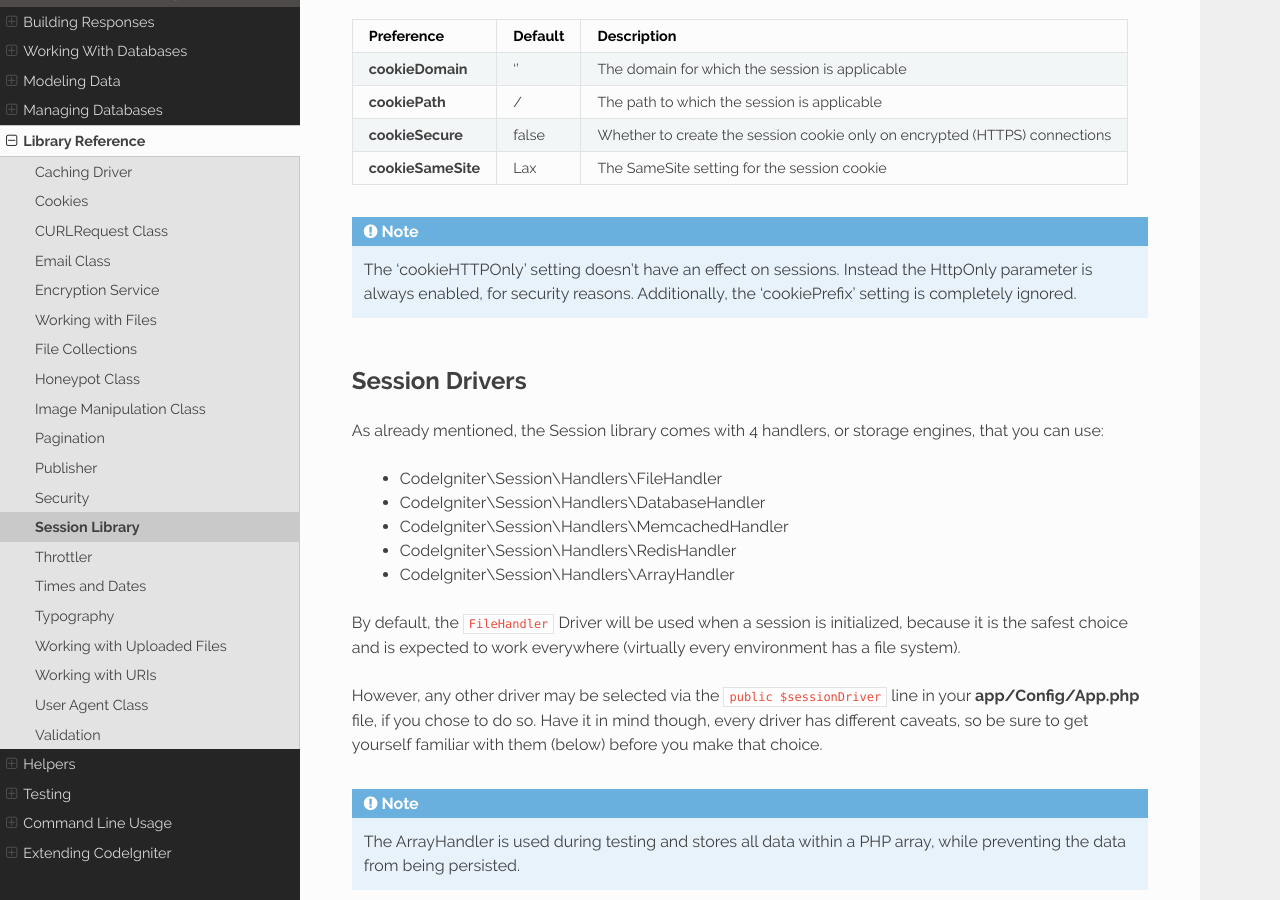
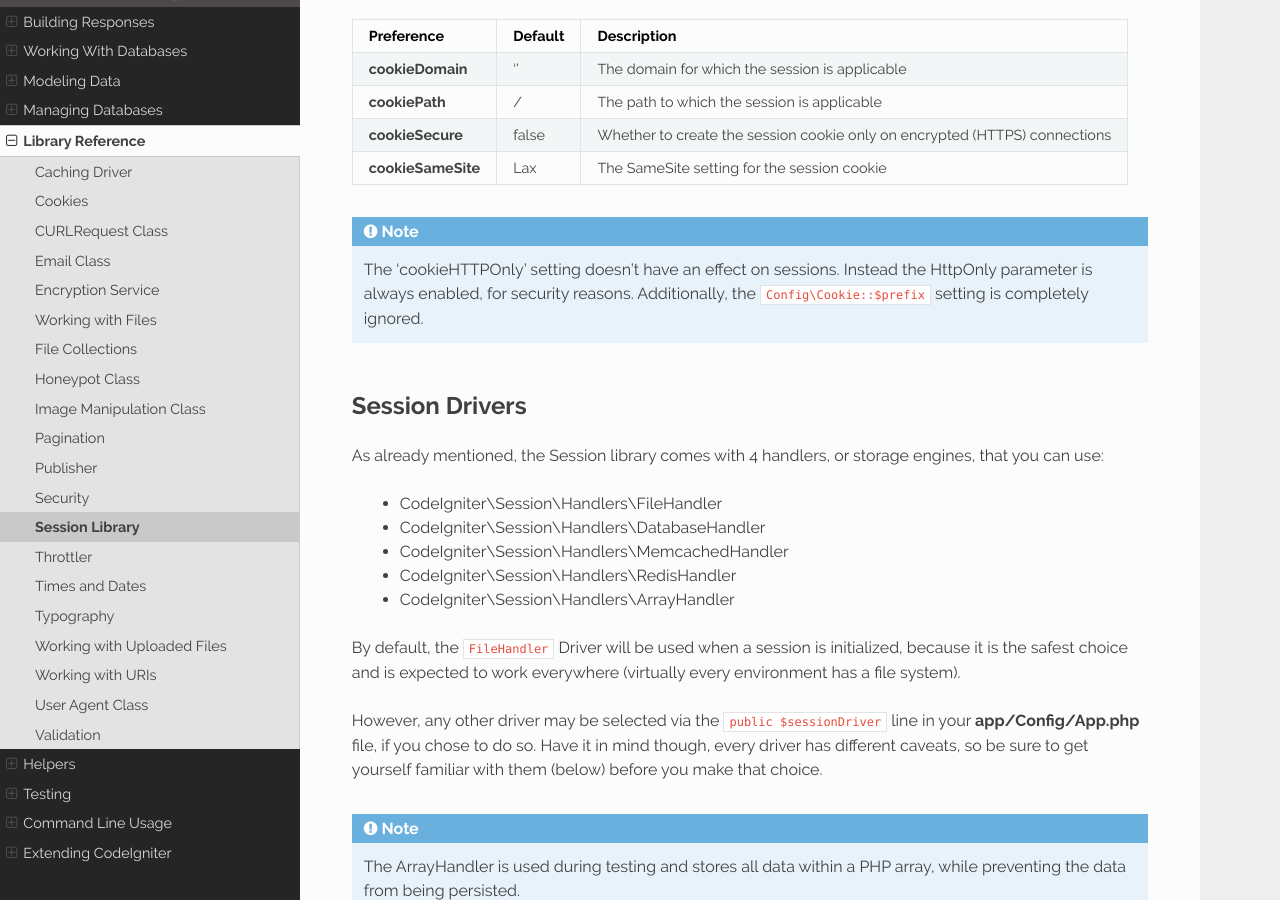
Before and after one commit to NEKOGET/ci4_user_guide_src, a Sphinx documentation site: the page built from source/libraries/sessions.rst, in a window 1280 px wide and 900 px high, scrolled down 14594 px. Built offline with Sphinx 7.4.7 and the Read the Docs theme 2.0.0, drawn with Linux system fonts in a browser that asks for light colours.

Commit message:
docs: update deprecated $cookiePrefix

```diff
--- a/source/helpers/cookie_helper.rst
+++ b/source/helpers/cookie_helper.rst
@@ -50,8 +50,8 @@ The following functions are available:
     cookies. Refer to the :doc:`IncomingRequest Library </incoming/incomingrequest>` for
     detailed description of its use, as this function acts very
     similarly to ``IncomingRequest::getCookie()``, except it will also prepend
-    the ``$cookiePrefix`` that you might've set in your
-    **app/Config/App.php** file.
+    the ``Config\Cookie::$prefix`` that you might've set in your
+    **app/Config/Cookie.php** file.
 
 .. warning:: Using XSS filtering is a bad practice. It does not prevent XSS attacks perfectly. Using ``esc()`` with the correct ``$context`` in the views is recommended.
 
--- a/source/incoming/incomingrequest.rst
+++ b/source/incoming/incomingrequest.rst
@@ -383,7 +383,7 @@ The methods provided by the parent classes that are available are:
 
         .. note:: Unlike the :doc:`Cookie Helper <../helpers/cookie_helper>`
             function :php:func:`get_cookie()`, this method does NOT prepend
-            your configured ``$config['cookie_prefix']`` value.
+            your configured ``Config\Cookie::$prefix`` value.
 
     .. php:method:: getServer([$index = null[, $filter = null[, $flags = null]]])
         :noindex:
--- a/source/libraries/sessions.rst
+++ b/source/libraries/sessions.rst
@@ -429,7 +429,7 @@ Preference           Default         Description
 
 .. note:: The 'cookieHTTPOnly' setting doesn't have an effect on sessions.
     Instead the HttpOnly parameter is always enabled, for security
-    reasons. Additionally, the 'cookiePrefix' setting is completely
+    reasons. Additionally, the ``Config\Cookie::$prefix`` setting is completely
     ignored.
 
 Session Drivers
```
